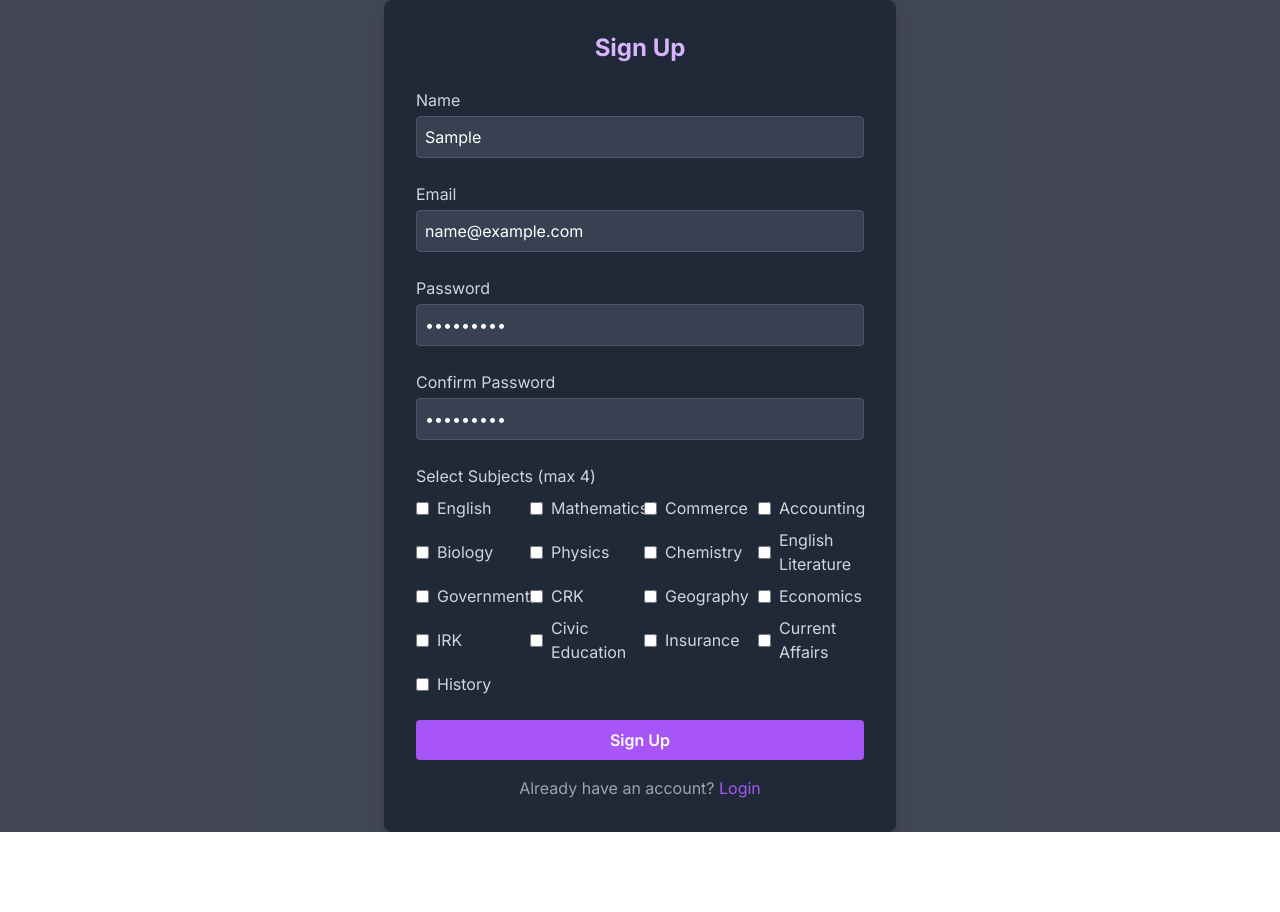
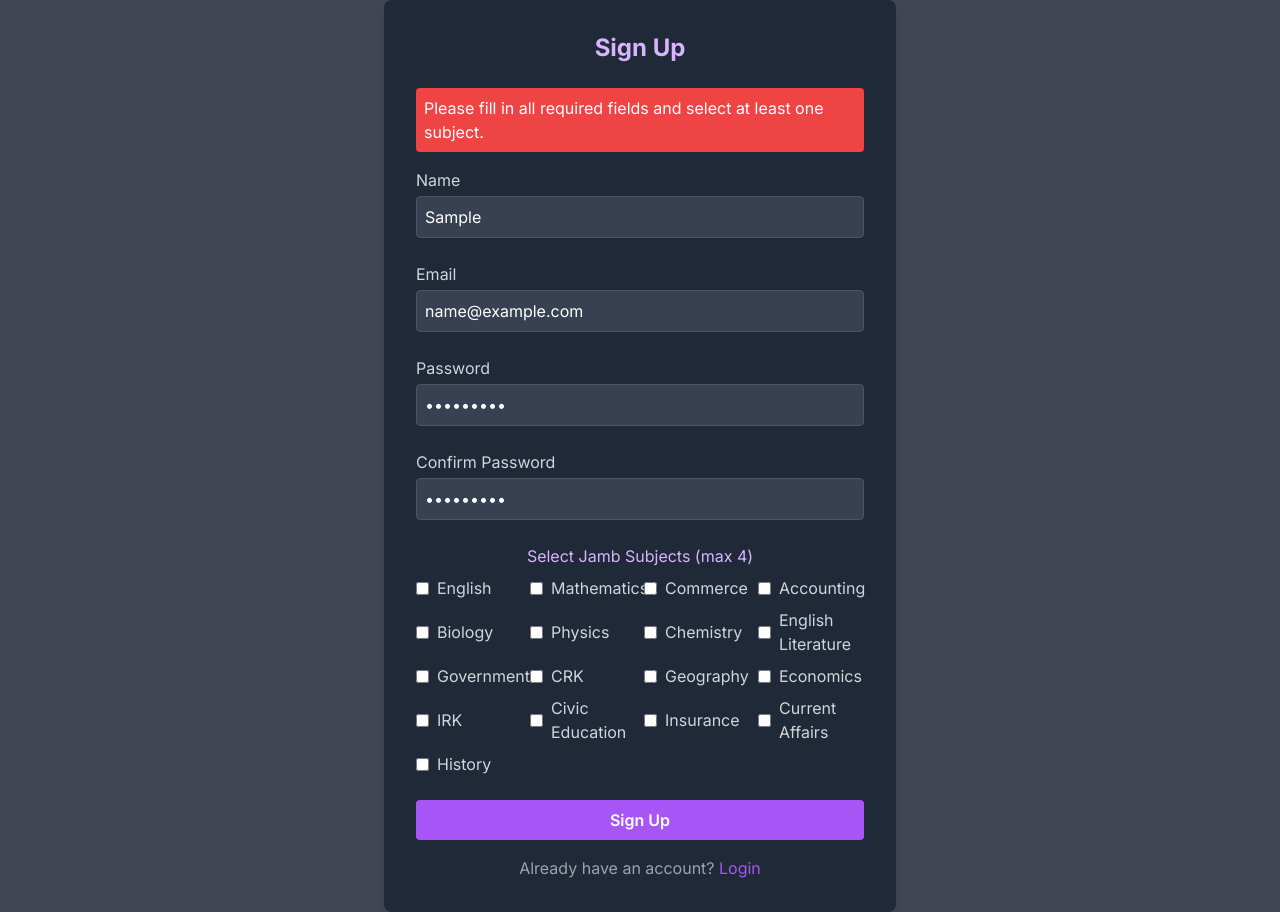
Before and after one commit to HD-Devcamp-Africa/jamblocc, a React (Vite) app in the folder jamblock/: page /signup in a window 1280 px wide. Both pictures are taken after typing "Sample", "name@example.com", "Sample123", "Sample123" into the empty fields and a click on the button "Sign Up". Before the commit the page ends 832 px from the top, so only its background shows below. Built offline with nearby package versions, Linux system fonts and the light colour scheme; no server answers; what thirdweb would draw is missing.

Commit message:
Add validation to the signup page

```diff
--- a/jamblock/package.json
+++ b/jamblock/package.json
@@ -16,6 +16,7 @@
     "dotenv": "^16.4.7",
     "ethers": "^5.7.2",
     "framer-motion": "^11.15.0",
+    "joi": "^17.13.3",
     "katex": "^0.16.20",
     "motion": "^11.15.0",
     "process": "^0.11.10",
--- a/jamblock/src/pages/SignupPage.tsx
+++ b/jamblock/src/pages/SignupPage.tsx
@@ -29,6 +29,7 @@ const SignupPage: React.FC = () => {
   const [confirmPassword, setConfirmPassword] = useState<string>("");
   const [subjects, setSubjects] = useState<string[]>([]);
   const [loading, setLoading] = useState<boolean>(false);
+  const [error, setError] = useState<string | null>(null);
 
   const navigate = useNavigate();
 
@@ -47,12 +48,12 @@ const SignupPage: React.FC = () => {
     e.preventDefault();
 
     if (password !== confirmPassword) {
-      alert("Passwords do not match");
+      setError("Passwords do not match");
       return;
     }
 
     if (!name || !email || !password || subjects.length === 0) {
-      alert(
+      setError(
         "Please fill in all required fields and select at least one subject."
       );
       return;
@@ -68,7 +69,8 @@ const SignupPage: React.FC = () => {
     setLoading(true); // Start the spinner
 
     try {
-      const BACKEND_API_URL = import.meta.env.VITE_API_URL;
+      const BACKEND_API_URL =
+        import.meta.env.VITE_API_URL || "https://jamblock.onrender.com";
       console.log(BACKEND_API_URL);
       const response = await axios.post(
         `${BACKEND_API_URL}/api/user/signup`,
@@ -91,9 +93,13 @@ const SignupPage: React.FC = () => {
       navigate("/welcome");
     } catch (err: any) {
       if (axios.isAxiosError(err)) {
+        setError(
+          err.response?.data?.message || "An error occurred during signup"
+        );
         console.error("API Error:", err.response?.data || err.message);
       } else {
-        console.error("Unexpected Error:", err.message);
+        setError("Unexpected error occured");
+        console.error("Unexpected Error:", err.message || err.response?.data);
       }
     } finally {
       setLoading(false); // Stop the spinner after the request
@@ -106,6 +112,12 @@ const SignupPage: React.FC = () => {
         <h2 className="text-xl md:text-2xl font-bold text-purple-300 text-center mb-6">
           Sign Up
         </h2>
+
+        {error && (
+          <div className="bg-red-500 text-white text-sm md:text-base rounded p-2 mb-4">
+            {error}
+          </div>
+        )}
         <form onSubmit={handleSubmit} className="space-y-6">
           <div>
             <label className="block text-gray-300 text-sm md:text-base">
@@ -156,8 +168,8 @@ const SignupPage: React.FC = () => {
             />
           </div>
           <div>
-            <label className="block text-gray-300 text-sm md:text-base">
-              Select Subjects (max 4)
+            <label className="block text-purple-300 text-center text-sm md:text-base">
+              Select Jamb Subjects (max 4)
             </label>
             <div className="mt-2 grid grid-cols-2 md:grid-cols-4 gap-2">
               {subjectsList.map(({ value, label }) => (
```
Also changed, not shown: 2 other files (tests, documents, lock files or other folders).
